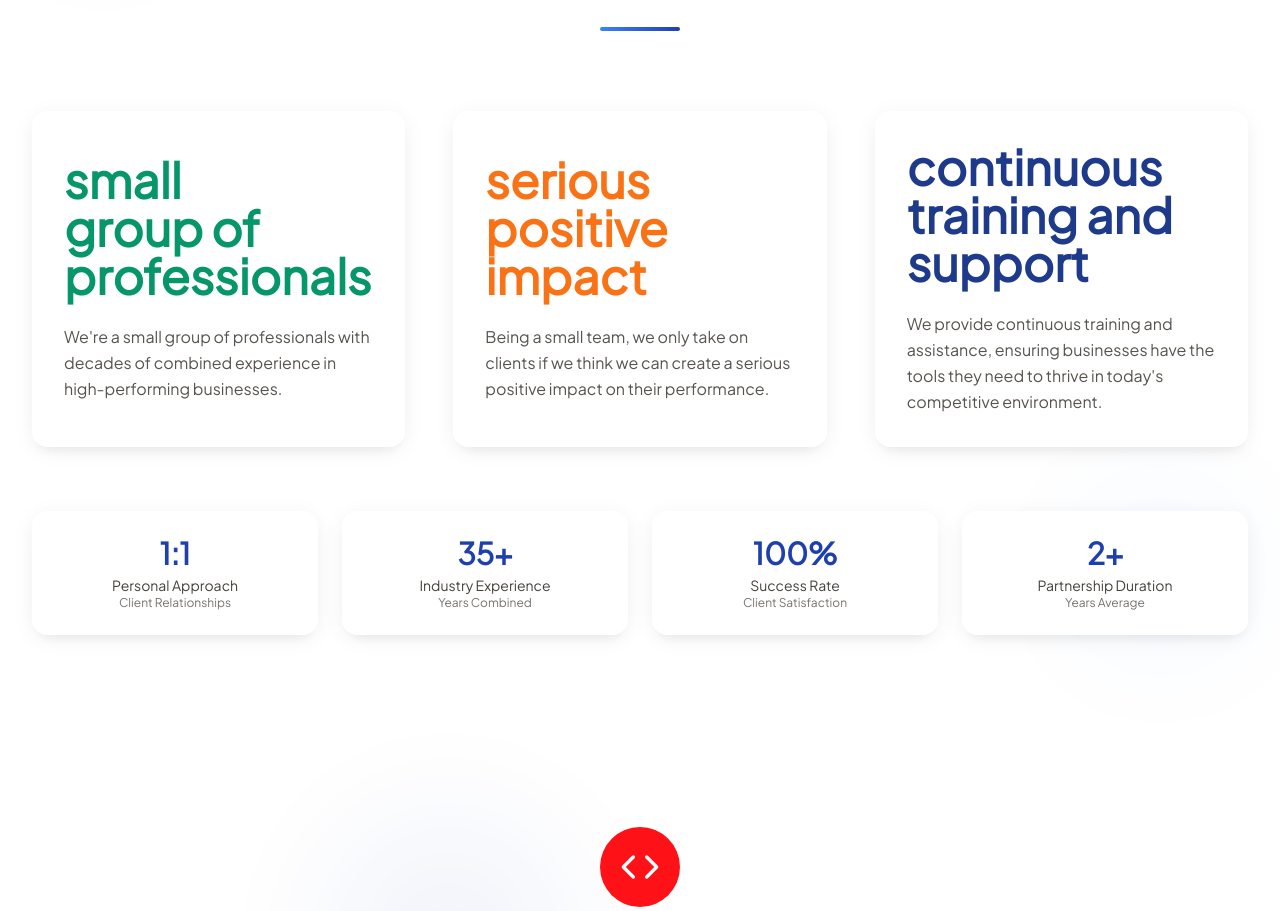
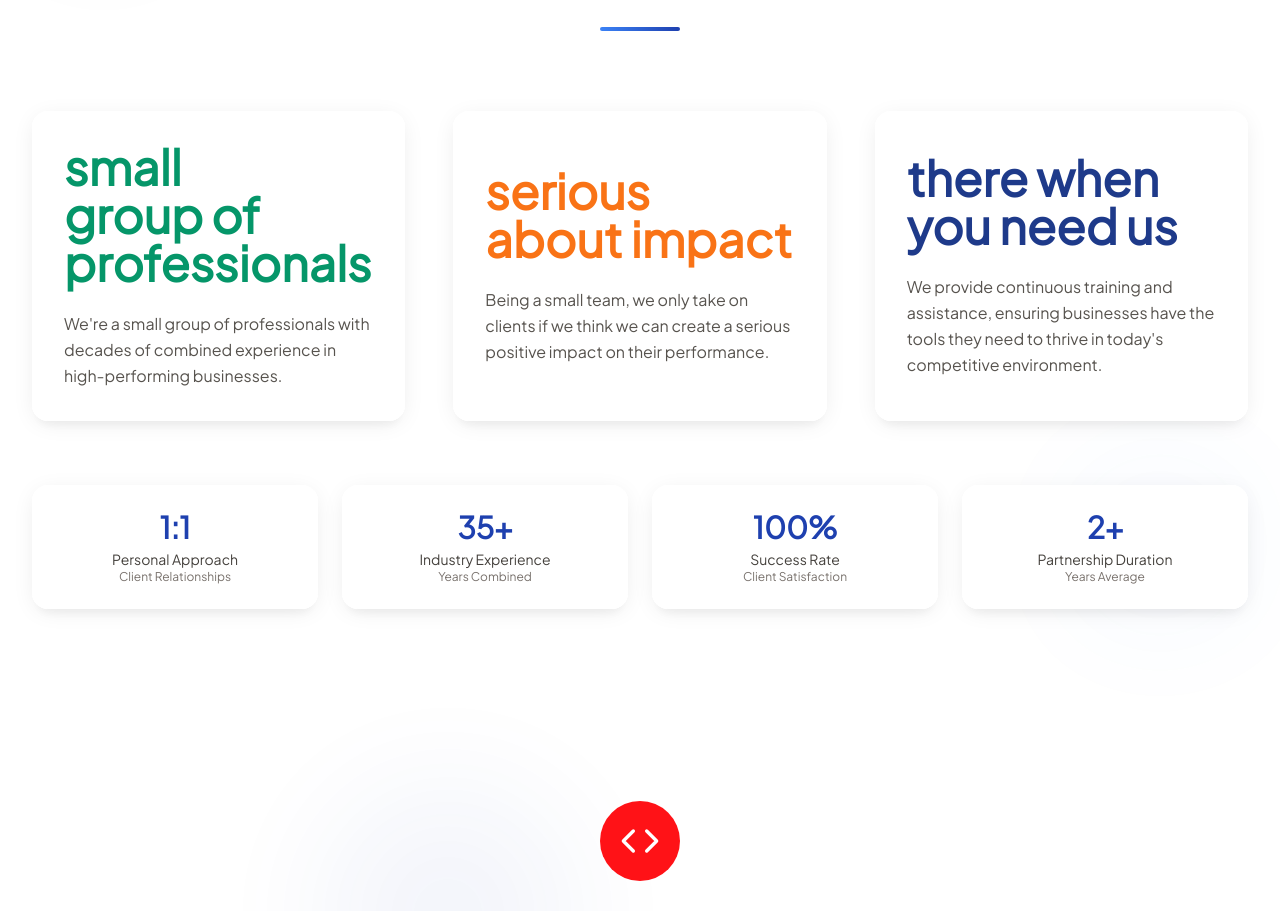
Before and after one commit to qemtek/tripleshot-consulting, a React (Vite) app: page / in a window 1280 px wide. Shown: the part 1065-1976 px from the top of the page. Built offline with nearby package versions, Linux system fonts and the light colour scheme; no server answers.

Commit message:
Update WhoWeAre.tsx

```diff
--- a/src/components/WhoWeAre.tsx
+++ b/src/components/WhoWeAre.tsx
@@ -10,17 +10,17 @@
 
   const features = [
     {
-      title: "small group of professionals",
+      title: "Small & Mighty",
       description: "We're a small group of professionals with decades of combined experience in high-performing businesses.",
       bgColor: "from-white to-white"
     },
     {
-      title: "serious positive impact",
+      title: "Serious About Impact",
       description: "Being a small team, we only take on clients if we think we can create a serious positive impact on their performance.",
       bgColor: "from-white to-white"
     },
     {
-      title: "continuous training and support",
+      title: "There When You Need Us",
       description: "We provide continuous training and assistance, ensuring businesses have the tools they need to thrive in today's competitive environment.",
       bgColor: "from-white to-white"
     }
```
